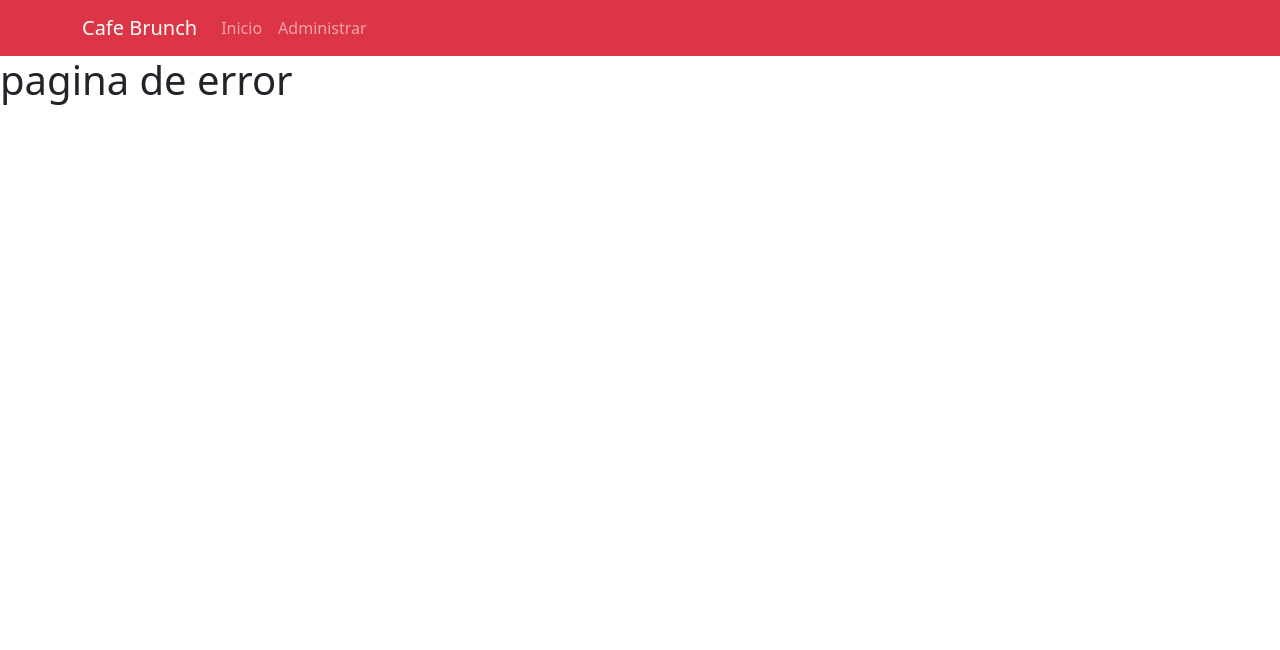
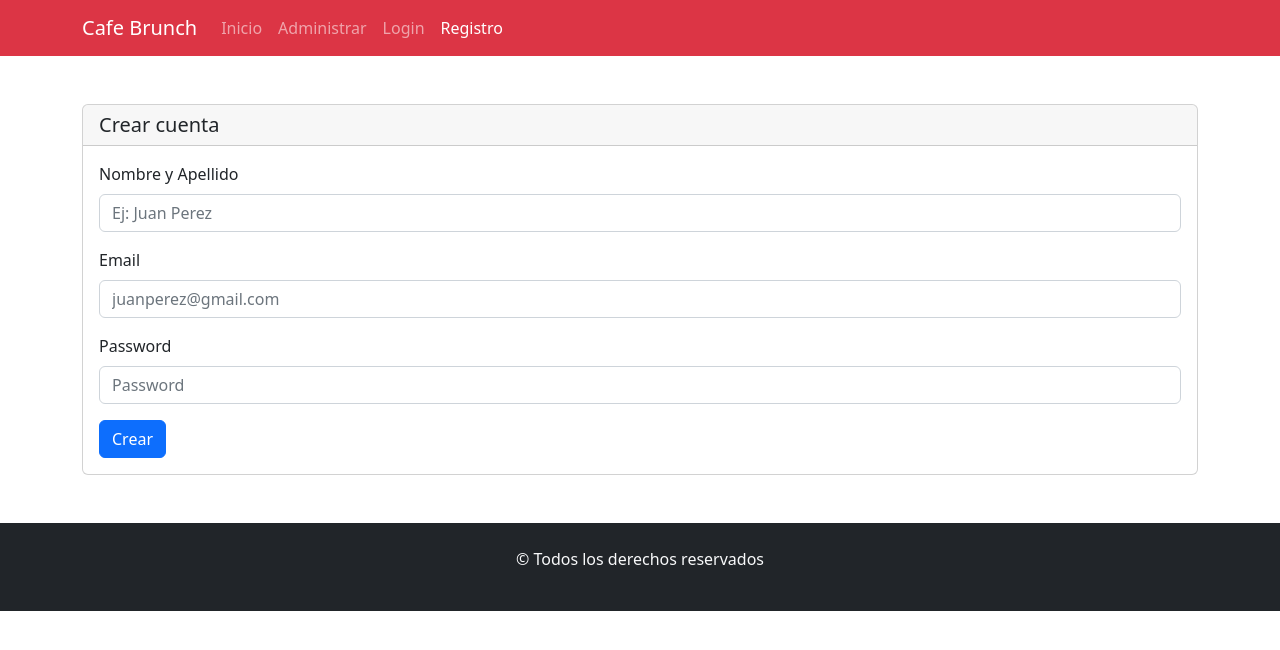
Before and after one commit to Thomyjerez/Proyecto-cafe-branch, a React (Create React App) app: page /registro in a window 1280 px wide. Shown: the top 650 px of the page. Built offline with nearby package versions, Linux system fonts and the light colour scheme.

Commit message:
agregue el boton de login y registro

```diff
--- a/src/App.jsx
+++ b/src/App.jsx
@@ -7,7 +7,9 @@ import EditarProducto from './components/views/producto/EditarProducto'
 import DetalleProducto from './components/views/DetalleProducto'
 import Menu from './components/common/Menu'
 import 'bootstrap/dist/css/bootstrap.min.css'
-
+import Login from './components/views/Login'
+import Registro from './components/views/Registro';
+import Footer from './components/common/Footer'
 
 function App() {
   return (
@@ -20,8 +22,10 @@ function App() {
         <Route exact path='/administar/crear' element={<CrearProducto></CrearProducto>}></Route>
         <Route exact path='/administar/editar/:id' element={<EditarProducto></EditarProducto>}></Route>
         <Route exact path='/detalle-producto' element={<DetalleProducto></DetalleProducto>}></Route>
-
+        <Route exact path='/login' element={<Login></Login>}></Route>
+        <Route exact path='/registro' element={<Registro></Registro>}></Route>
       </Routes>
+      <Footer></Footer>
     </BrowserRouter>
   );
 }
--- a/src/components/common/Menu.jsx
+++ b/src/components/common/Menu.jsx
@@ -17,6 +17,12 @@ const Menu = () => {
           <NavLink className="nav-item nav-link" to='/administrador'>
             Administrar
           </NavLink>
+          <NavLink end className="nav-item nav-link" to="/login">
+              Login
+            </NavLink>
+            <NavLink end className="nav-item nav-link" to="/registro">
+              Registro
+            </NavLink>
           </Nav>
         </Navbar.Collapse>
       </Container>
--- a/src/components/views/Home.jsx
+++ b/src/components/views/Home.jsx
@@ -1,4 +1,4 @@
-import { Container } from "react-bootstrap";
+import { Container, Row } from "react-bootstrap";
 import CardProducto from './producto/CardProducto'
 
 const Home = () => {
--- a/src/components/views/Login.jsx
+++ b/src/components/views/Login.jsx
@@ -0,0 +1,33 @@
+import { Navbar, Nav, Container } from "react-bootstrap";
+import { Link, NavLink } from "react-router-dom";
+
+const Menu = () => {
+  return (
+    <Navbar bg="danger" variant="dark" expand="lg">
+      <Container>
+        <Navbar.Brand as={Link} to="/">
+          Cafe Branch
+        </Navbar.Brand>
+        <Navbar.Toggle aria-controls="basic-navbar-nav" />
+        <Navbar.Collapse id="basic-navbar-nav">
+          <Nav className="me-auto">
+            <NavLink end className="nav-item nav-link" to="/">
+              Inicio
+            </NavLink>
+            <NavLink end className="nav-item nav-link" to="/administrador">
+              Administrar
+            </NavLink>
+            <NavLink end className="nav-item nav-link" to="/login">
+              Login
+            </NavLink>
+            <NavLink end className="nav-item nav-link" to="/registro">
+              Registro
+            </NavLink>
+          </Nav>
+        </Navbar.Collapse>
+      </Container>
+    </Navbar>
+  );
+};
+
+export default Menu;
--- a/src/components/views/Registro.jsx
+++ b/src/components/views/Registro.jsx
@@ -0,0 +1,63 @@
+import { Card, Container, Button, Form } from "react-bootstrap";
+import { useForm } from "react-hook-form";
+
+const Registro = () => {
+  const {
+    register,
+    handleSubmit,
+    formState: { errors },
+  } = useForm();
+
+  const onSubmit = (data) => {
+    console.log(data);
+  };
+
+  return (
+    <Container className="mainSection">
+      <Card className="my-5">
+        <Card.Header as="h5">Crear cuenta</Card.Header>
+        <Card.Body>
+          <Form onSubmit={handleSubmit(onSubmit)}>
+            <Form.Group className="mb-3" controlId="formNombreApellido">
+              <Form.Label>Nombre y Apellido</Form.Label>
+              <Form.Control type="text" placeholder="Ej: Juan Perez"   {...register('nombre',{
+                  required:'El nombre de password es obligatorio'
+                })}
+              />
+              <Form.Text className="text-danger">
+                {errors.nombre?.message}
+              </Form.Text>
+            </Form.Group>
+            <Form.Group className="mb-3" controlId="formEmail">
+              <Form.Label>Email</Form.Label>
+              <Form.Control type="email" placeholder="juanperez@gmail.com"   {...register('email',{
+                  required:'El nombre de password es obligatorio'
+                })}
+              />
+              <Form.Text className="text-danger">
+                {errors.email?.message}
+              </Form.Text>
+            </Form.Group>
+
+            <Form.Group className="mb-3" controlId="formPassword">
+              <Form.Label>Password</Form.Label>
+              <Form.Control type="password" placeholder="Password"  {...register('password',{
+                  required:'El nombre de password es obligatorio'
+                })}
+              />
+              <Form.Text className="text-danger">
+                {errors.password?.message}
+              </Form.Text>
+            </Form.Group>
+
+            <Button variant="primary" type="submit">
+              Crear
+            </Button>
+          </Form>
+        </Card.Body>
+      </Card>
+    </Container>
+  );
+};
+
+export default Registro;
```
